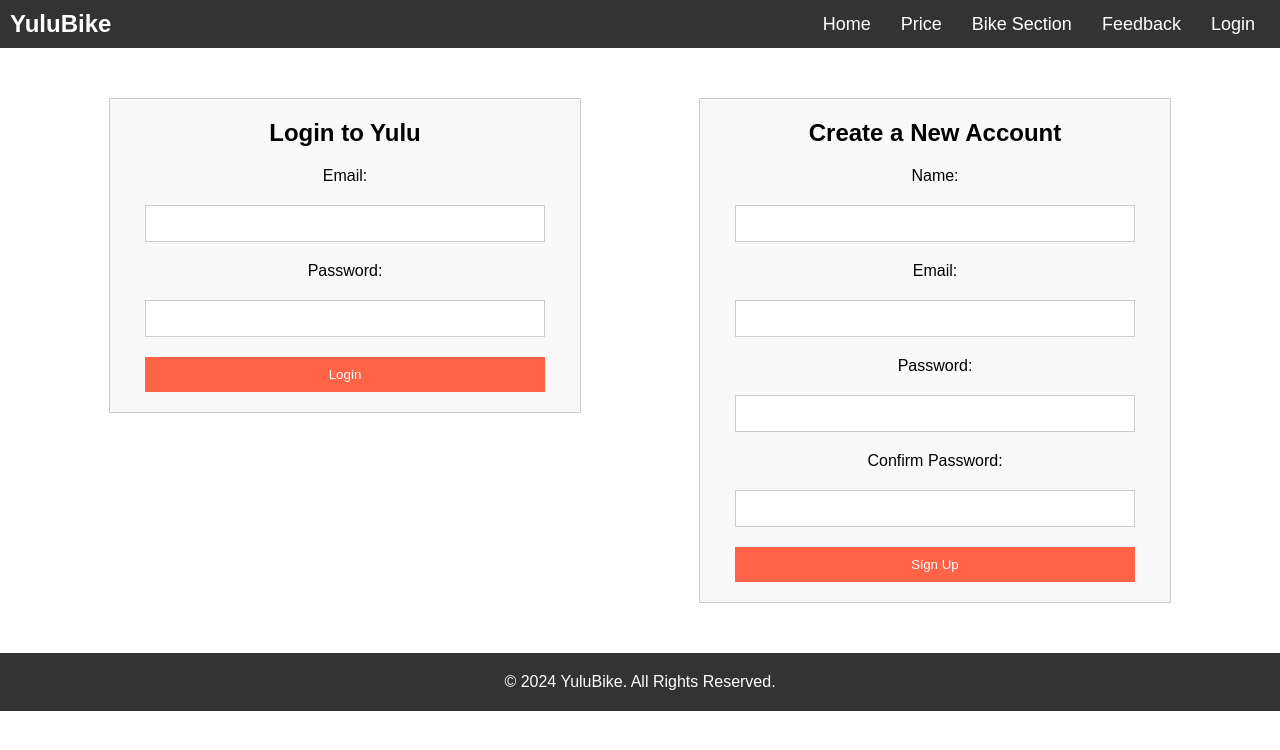
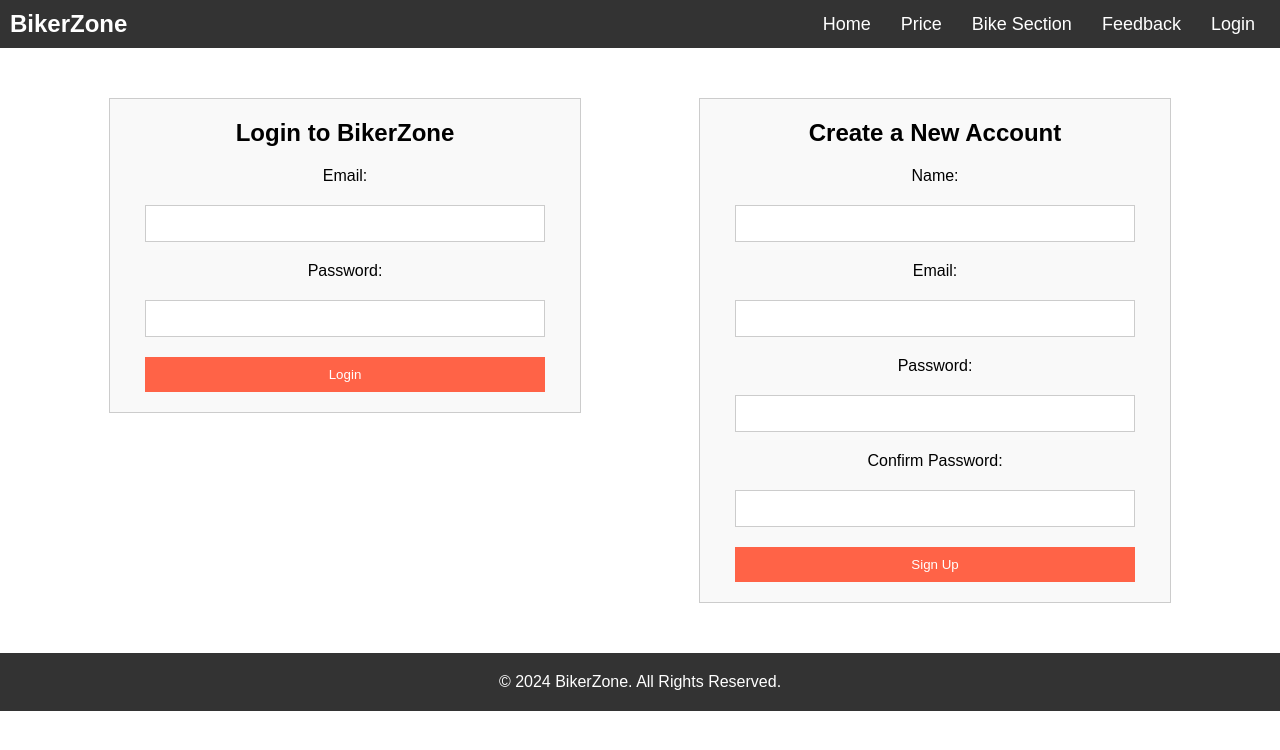
Before and after one commit to manoj-yg/Bike-Rental-project, a plain HTML site: page login.html in a window 1280 px wide. Drawn offline with Linux system fonts and the light colour scheme.

Commit message:
add all files

```diff
--- a/login.html
+++ b/login.html
@@ -3,13 +3,13 @@
 <head>
     <meta charset="UTF-8">
     <meta name="viewport" content="width=device-width, initial-scale=1.0">
-    <title>Yulu Bike Rental - Login & Sign Up</title>
+    <title>BikerZone -Login & Sign Up</title>
     <link rel="stylesheet" href="style.css">
 </head>
 <body>
     <!-- Navbar -->
     <nav class="navbar">
-        <div class="logo">YuluBike</div>
+        <div class="logo">BikerZone</div>
         <ul>
             <li><a href="index.html">Home</a></li>
             <li><a href="prices.html">Price</a></li>
@@ -23,7 +23,7 @@
     <section class="section login-signup-section">
         <div class="login-container">
             <!-- Login Form -->
-            <h2>Login to Yulu</h2>
+            <h2>Login to BikerZone</h2>
             <form id="login-form">
                 <label for="login-email">Email:</label>
                 <input type="email" id="login-email" name="email" required>
@@ -52,7 +52,7 @@
 
     <!-- Footer -->
     <footer>
-        <p>&copy; 2024 YuluBike. All Rights Reserved.</p>
+        <p>&copy; 2024 BikerZone. All Rights Reserved.</p>
     </footer>
 
     <script src="script.js"></script>
```
